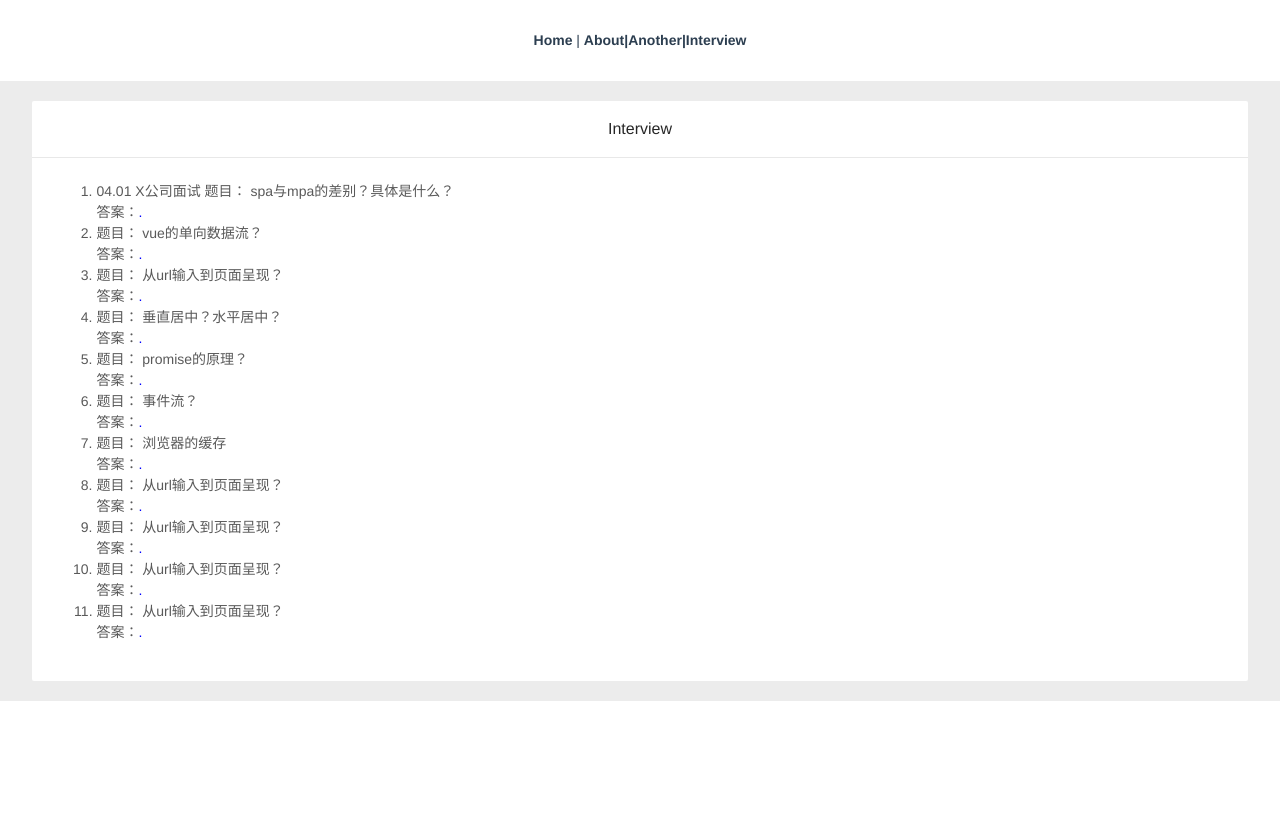
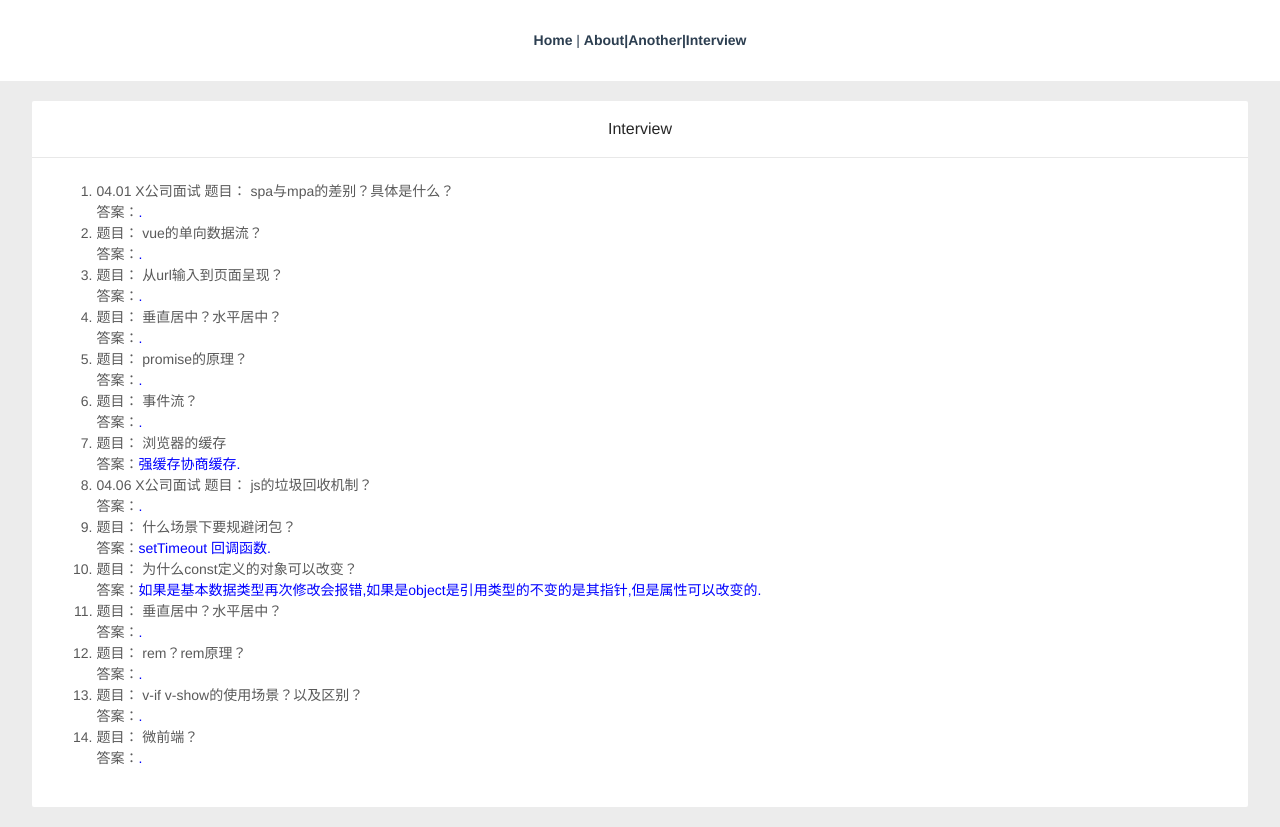
Before and after one commit to jackluotong/vue_project, a Vue app: page /April in a window 1280 px wide. Before the commit the page ends 800 px from the top, so only its background shows below. Built offline with nearby package versions, Linux system fonts and the light colour scheme.

Commit message:
add new knowledge for interview.

```diff
--- a/src/components/Interview/April.vue
+++ b/src/components/Interview/April.vue
@@ -35,12 +35,14 @@ export default {
         {name:'垂直居中？水平居中？',answer:''},
         {name:'promise的原理？',answer:''},
         {name:'事件流？',answer:''},
-        {name:'浏览器的缓存',answer:''},
-        {name:'从url输入到页面呈现？',answer:''},
-        {name:'从url输入到页面呈现？',answer:''},
-        {name:'从url输入到页面呈现？',answer:''},
-        {name:'从url输入到页面呈现？',answer:''},
-
+        {name:'浏览器的缓存',answer:'强缓存协商缓存'},
+        {title:'04.06 X公司面试',name:'js的垃圾回收机制？',answer:''},
+        {name:'什么场景下要规避闭包？',answer:'setTimeout 回调函数'},
+        {name:'为什么const定义的对象可以改变？',answer:'如果是基本数据类型再次修改会报错,如果是object是引用类型的不变的是其指针,但是属性可以改变的'},
+        {name:'垂直居中？水平居中？',answer:''},
+        {name:'rem？rem原理？',answer:''},
+        {name:'v-if v-show的使用场景？以及区别？',answer:''},
+        {name:'微前端？',answer:''},
       ]
     }
   },
```
